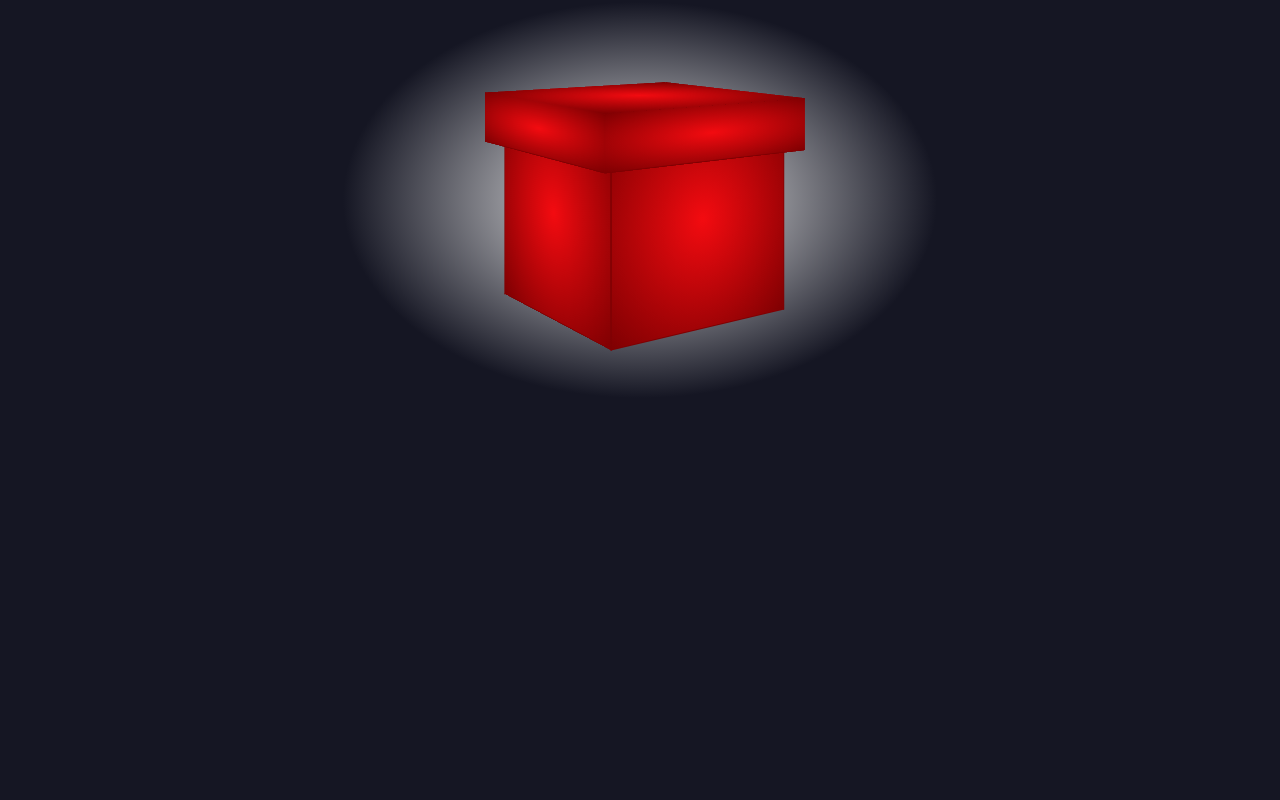
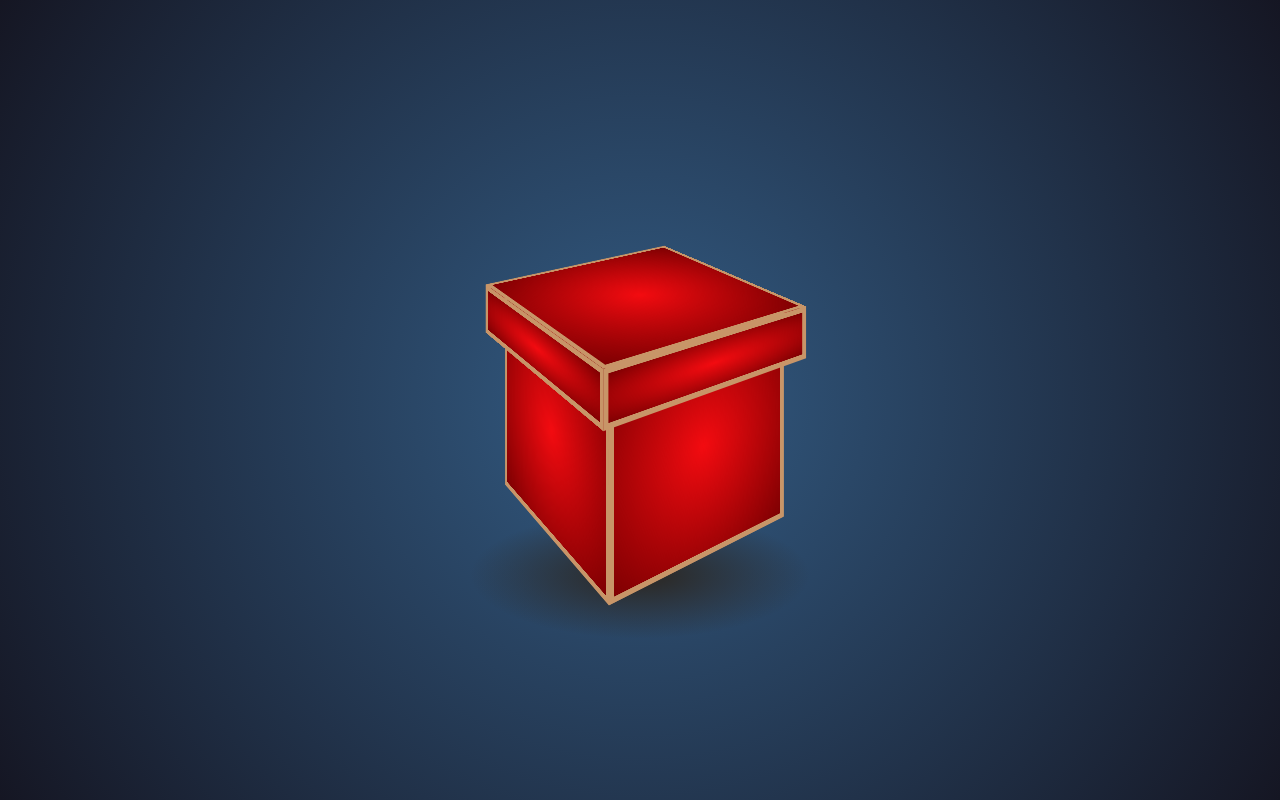
Before and after one commit to ankita1010/gift-box, a React app: page / in a window 1280 px wide. Built offline with nearby package versions, Linux system fonts and the light colour scheme.

Commit message:
feat(ui): update box design, box shadow

```diff
--- a/src/App.js
+++ b/src/App.js
@@ -5,7 +5,7 @@ import './App.scss';
 const App = () => {
 	return (
 		<div className="app-block">
-			<div className="bg"></div>
+			<div className="box-shadow" />
 			<div className="big-wrapper">
 				<div className="cube-face cube-front">Front</div>
 				<div className="cube-face cube-back">Back</div>
--- a/src/App.scss
+++ b/src/App.scss
@@ -21,29 +21,33 @@ $half-lid-size: $lid-size / 2;
 	display: flex;
 	align-items: center;
 	justify-content: center;
-	perspective: 1000px;
+	perspective: 100vh;
 	perspective-origin: top;
 	position: relative;
-	.bg {
-		height: 400px;
-		width: 600px;
-		background-image: radial-gradient(closest-side, whitesmoke 1%, #151623 99%);
-		position: absolute;
-		bottom: 0;
-		top: 0;
-	}
+	width: 100vw;
+	height: 100vh;
+	background: radial-gradient(circle at center,#335c84 0%,#151623);
 	* {
 		color: transparent;
+	}
+	.box-shadow {
+		background: radial-gradient(#2c2c2c 10%, transparent 60%);
+		margin-top: 400px;
+		height: 150px;
+		width: 400px;
+		max-width: 100%;
+		position: absolute;
+		margin-top: 350px;
 	}
 	.big-wrapper {
 		transform-style: preserve-3d;
 		animation: rotatecube 5s infinite linear;
 		position: relative;
-		margin-top: 100px;
+		margin-top: -200px;
 		z-index: 1;
 		.cube-face {
 			background: radial-gradient(#f30b10, #7f0002);
-			}
+		}
 		@each $face, $color in $faces {
 			.cube-#{$face} {
 				width: $size;
@@ -55,7 +59,8 @@ $half-lid-size: $lid-size / 2;
 				align-items: center;
 				justify-content: center;
 				top: 0px;
-				border: 1px solid #7f0002;
+				border: 5px solid #C89568;
+				box-sizing: border-box;
 				transform-style: preserve-3d;
 				// transform-origin: 0px;
 			}
@@ -99,7 +104,8 @@ $half-lid-size: $lid-size / 2;
 				align-items: center;
 				justify-content: center;
 				top: 0px;
-				border-bottom: 1px solid #7f0002;
+				box-sizing: border-box;
+				border: 5px solid #C89568;
 				z-index: 1;
 				// transform-origin: 0px;
 			}
```
